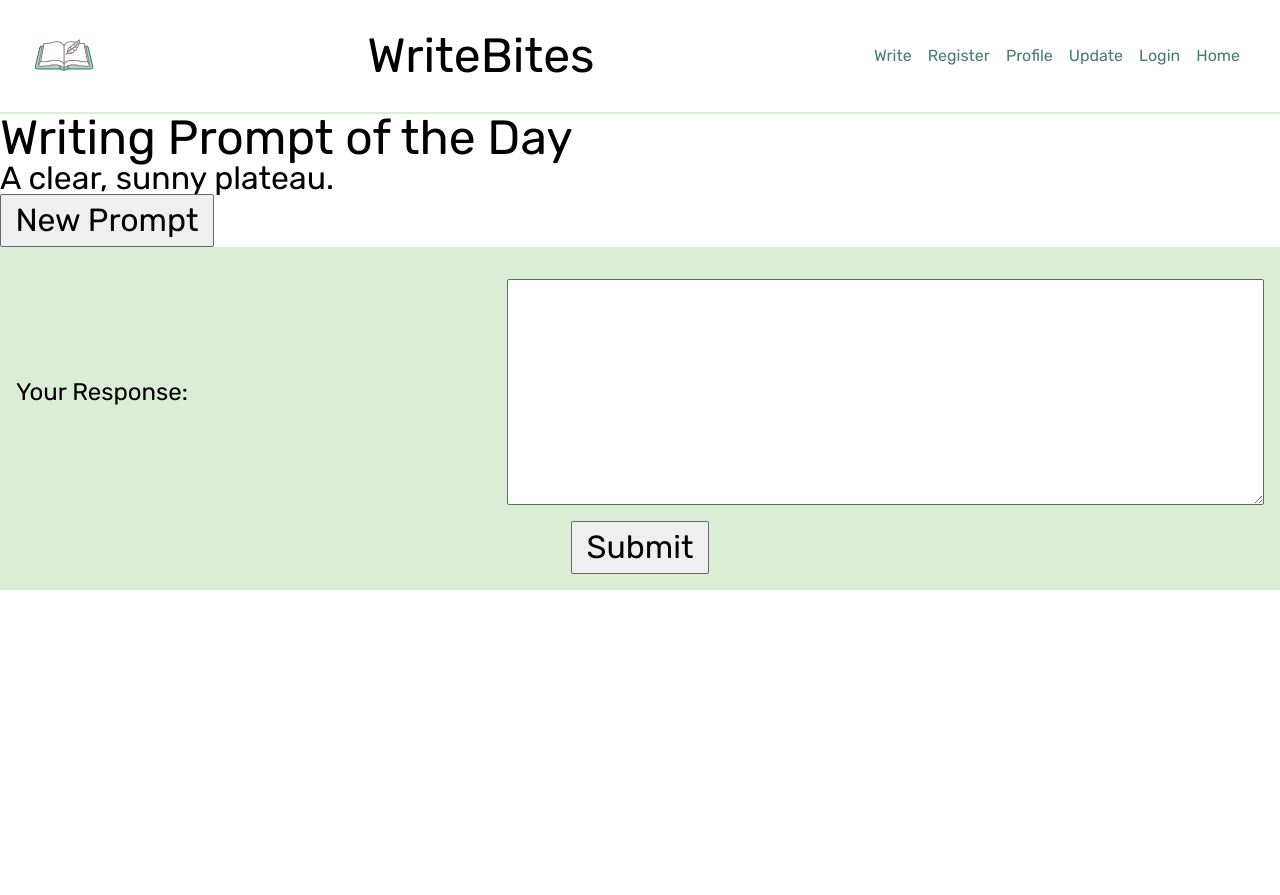
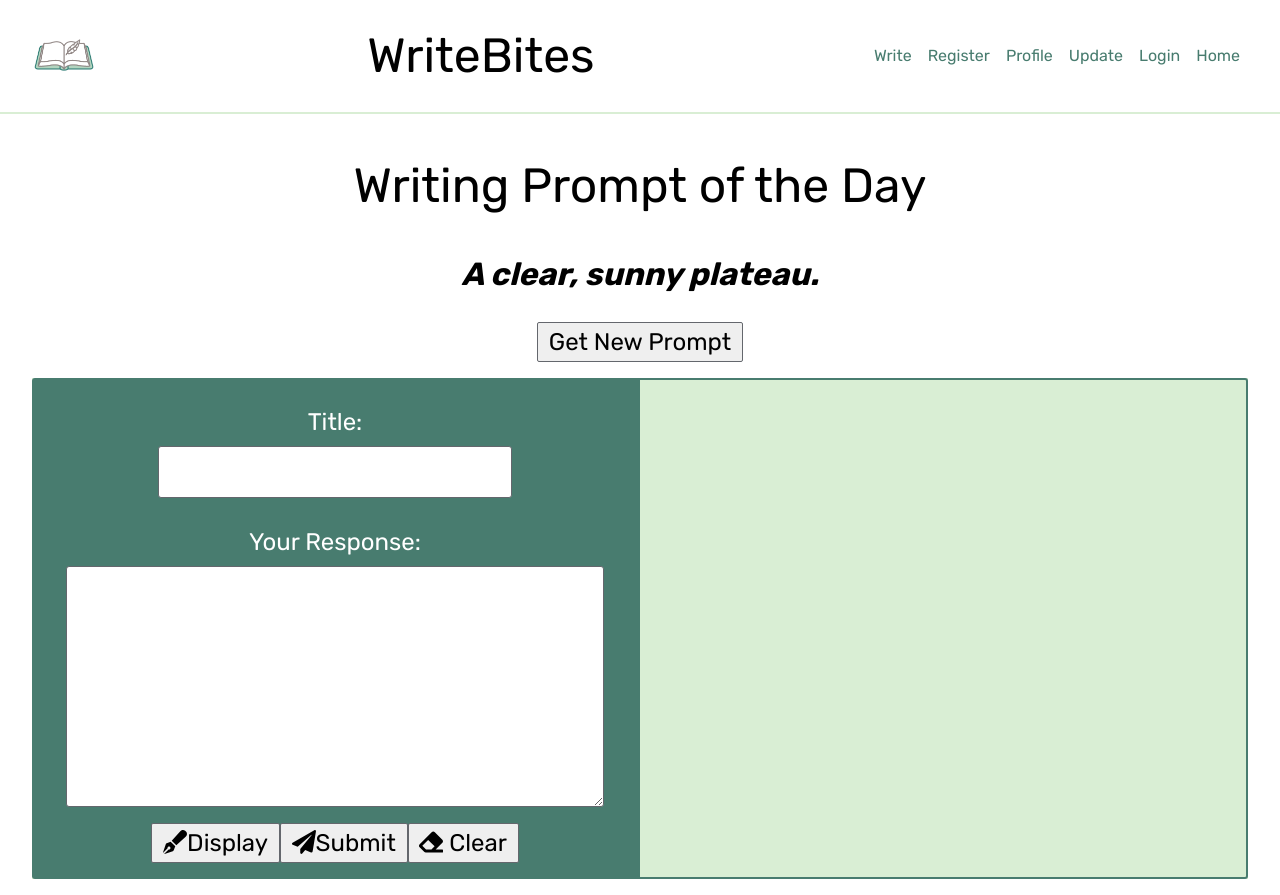
Before and after one commit to writebites/frontend-bites, a React (Create React App) app: page /prompt in a window 1280 px wide. Before the commit the page ends 800 px from the top, so only its background shows below. Built offline with nearby package versions, Linux system fonts and the light colour scheme; sample sign-in values are in the browser's storage.

Commit message:
Feat: User's writing is displayed, and then stored in local storage once submitted

```diff
--- a/src/components/WritingPromptPage.js
+++ b/src/components/WritingPromptPage.js
@@ -1,4 +1,11 @@
 import React, { useState, useEffect } from 'react';
+import { FontAwesomeIcon } from '@fortawesome/react-fontawesome';
+import {
+  faPenFancy,
+  faFont,
+  faEraser,
+  faPaperPlane,
+} from '@fortawesome/free-solid-svg-icons';
 import prompts from '../data/prompts';
 
 export default function WritingPromptPage(props) {
@@ -7,7 +14,9 @@ export default function WritingPromptPage(props) {
     prompt: '',
     writingResponse: '',
     promptId: 0,
+    title: '',
   });
+  const [displayCursive, setDisplayCursive] = useState(false);
 
   useEffect(() => {
     const promptIndex = Math.floor(Math.random() * prompts.length);
@@ -41,12 +50,33 @@ export default function WritingPromptPage(props) {
     setSubmission({ ...submission, [e.target.name]: e.target.value });
   };
 
+  function toggleDisplay() {
+    setDisplayCursive(!displayCursive);
+  }
+
+  function handleClear() {
+    setSubmission({ ...submission, writingResponse: '', title: '' });
+  }
+
   return (
-    <div>
+    <div className="writing-prompt-page">
       <h1>Writing Prompt of the Day</h1>
       <h2>{submission.prompt}</h2>
-      <button onClick={changePrompt}>New Prompt</button>
+      <button onClick={changePrompt}>Get New Prompt</button>
+      <div className="writing-area">
+        <div className="left-side">
           <form onSubmit={handleSubmit}>
+            <div className="input-group">
+              <label htmlFor="title">Title:</label>
+              <input
+                name="title"
+                id="title"
+                value={submission.title}
+                onChange={handleChange}
+                required
+                placeholder="title"
+              />
+            </div>
             <div className="input-group">
               <label htmlFor="writingResponse">Your Response:</label>
               <textarea
@@ -59,8 +89,42 @@ export default function WritingPromptPage(props) {
                 rows="10"
               />
             </div>
-        <button type="submit">Submit</button>
+            <div>
+              <button onClick={toggleDisplay}>
+                {displayCursive ? (
+                  <>
+                    <FontAwesomeIcon icon={faFont} />
+                    Display
+                  </>
+                ) : (
+                  <>
+                    <FontAwesomeIcon icon={faPenFancy} />
+                    Display
+                  </>
+                )}
+              </button>
+              <button type="submit">
+                <FontAwesomeIcon icon={faPaperPlane} />
+                Submit
+              </button>
+              <button onClick={handleClear}>
+                {' '}
+                <FontAwesomeIcon icon={faEraser} /> Clear
+              </button>
+            </div>
           </form>
+        </div>
+        <div className="right-side">
+          <h3 className={displayCursive ? 'handwriting' : 'typing'}>
+            {submission.title}
+          </h3>
+          <p className={displayCursive ? 'handwriting' : 'typing'}>
+            {submission.writingResponse}
+          </p>
+        </div>
+      </div>
     </div>
   );
 }
+
+// style={{ whiteSpace: 'pre-wrap' }}
--- a/src/stylesheets/index.scss
+++ b/src/stylesheets/index.scss
@@ -6,3 +6,4 @@
 @import './landing-page.scss';
 @import './register.scss';
 @import './profile-page.scss';
+@import './writing-prompt-page.scss';
--- /dev/null
+++ b/src/stylesheets/writing-prompt-page.scss
@@ -0,0 +1,73 @@
+@import url('https://fonts.googleapis.com/css2?family=Dancing+Script:wght@700&family=Special+Elite&display=swap');
+
+.writing-prompt-page {
+  text-align: center;
+  margin: 1em;
+  h1,
+  h2,
+  h3,
+  p {
+    margin: 1em;
+  }
+  h2 {
+    font-style: italic;
+    font-weight: bold;
+  }
+  h3 {
+    font-size: 3em;
+    overflow-wrap: break-word;
+  }
+  p {
+    white-space: pre-wrap;
+    font-size: 2em;
+    text-align: left;
+    line-height: 1.2em;
+  }
+  button {
+    font-size: 1.5em;
+  }
+  .handwriting {
+    font-family: 'Dancing Script', cursive;
+  }
+  .typing {
+    font-family: 'Special Elite', cursive;
+  }
+  .writing-area {
+    width: 95vw;
+    background: $light-mint;
+
+    display: flex;
+    margin: 1em auto;
+    .left-side {
+      width: 50vw;
+
+      form {
+        background: $dark-green;
+        border-radius: 3px 0 0 3px;
+        .input-group {
+          flex-flow: column nowrap;
+          width: 100%;
+          textarea {
+            width: 90%;
+            padding: 0.5em;
+            border-radius: 3px;
+          }
+          input {
+            line-height: 2em;
+            border-radius: 3px;
+          }
+          label {
+            color: white;
+            width: 100%;
+            padding-bottom: 0.5em;
+          }
+        }
+      }
+    }
+    .right-side {
+      width: 50vw;
+      border-radius: 0 3px 3px 0;
+      border: 2px solid $dark-green;
+    }
+  }
+}
```
Lines whose indentation alone changed are shown as unchanged.
